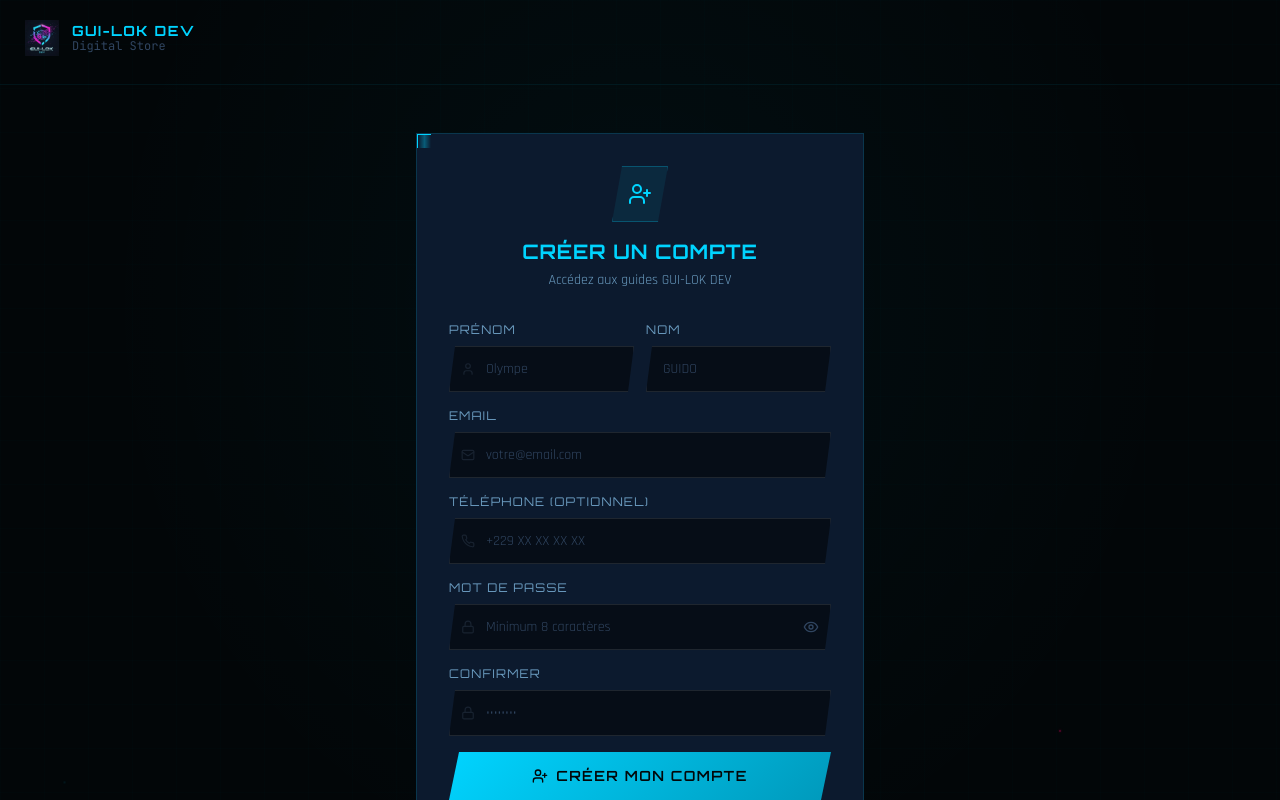
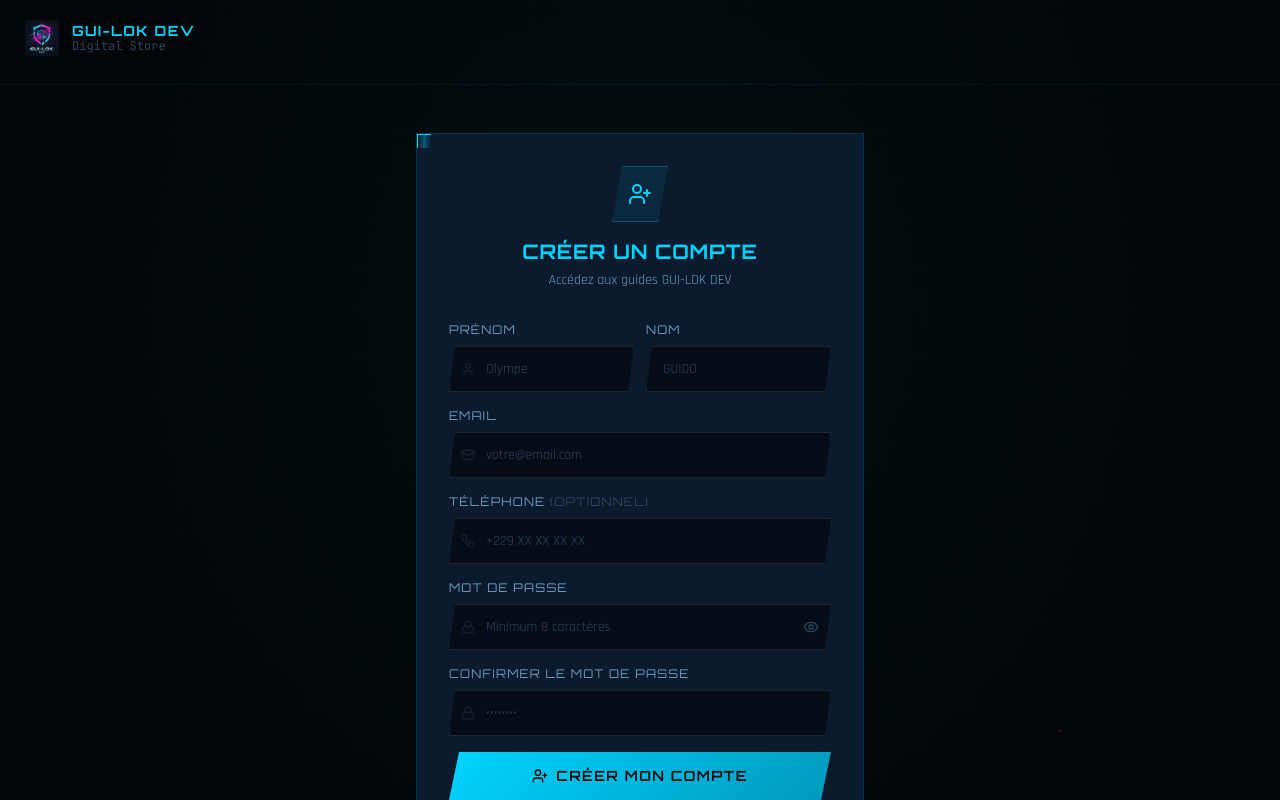
Before and after one commit to GNALO26/pack-selling, a Next.js app in the folder frontend/: page /register in a window 1280 px wide. Shown: the top 800 px of the page. Built offline with nearby package versions, Linux system fonts and the light colour scheme; no server answers.

Commit message:
correction frontend

```diff
--- a/frontend/app/(auth)/register/page.tsx
+++ b/frontend/app/(auth)/register/page.tsx
@@ -1,6 +1,7 @@
 'use client';
 import { useState } from 'react';
 import Link from 'next/link';
+import { useRouter } from 'next/navigation';
 import { useForm } from 'react-hook-form';
 import { zodResolver } from '@hookform/resolvers/zod';
 import { z } from 'zod';
@@ -8,6 +9,7 @@ import { motion } from 'framer-motion';
 import { Eye, EyeOff, UserPlus, Mail, Lock, User, Phone, CheckCircle } from 'lucide-react';
 import toast from 'react-hot-toast';
 import { authApi } from '@/lib/api';
+import { useAuthStore } from '@/lib/store';
 import { getErrorMessage } from '@/lib/utils';
 
 const schema = z.object({
@@ -21,6 +23,8 @@ const schema = z.object({
 type F = z.infer<typeof schema>;
 
 export default function RegisterPage() {
+  const router  = useRouter();
+  const setAuth = useAuthStore(s => s.setAuth);
   const [done, setDone]   = useState(false);
   const [email, setEmail] = useState('');
   const [show, setShow]   = useState(false);
@@ -28,8 +32,19 @@ export default function RegisterPage() {
 
   const onSubmit = async (data: F) => {
     try {
-      await authApi.register({ firstName:data.firstName, lastName:data.lastName, email:data.email, password:data.password, phone:data.phone });
-      setEmail(data.email); setDone(true);
+      const res = await authApi.register({
+        firstName: data.firstName, lastName: data.lastName,
+        email: data.email, password: data.password, phone: data.phone,
+      });
+      // Si le serveur retourne un token (SKIP_EMAIL_VERIFY=true) → connexion directe
+      if ((res.data as any).autoLogin && (res.data as any).token) {
+        setAuth((res.data as any).user, (res.data as any).token);
+        toast.success('Compte créé — Bienvenue !');
+        router.push('/dashboard');
+      } else {
+        setEmail(data.email);
+        setDone(true);
+      }
     } catch (err) { toast.error(getErrorMessage(err)); }
   };
 
@@ -80,19 +95,23 @@ export default function RegisterPage() {
             </div>
           </div>
 
-          {[
-            { key:'email',    type:'email',    icon:Mail,  ph:'votre@email.com',    label:'Email' },
-            { key:'phone',    type:'tel',      icon:Phone, ph:'+229 XX XX XX XX',   label:'Téléphone (optionnel)' },
-          ].map(({key,type,icon:Icon,ph,label})=>(
-            <div key={key}>
-              <label className="label text-xs">{label}</label>
-              <div className="relative">
-                <Icon className="absolute left-3 top-1/2 -translate-y-1/2 w-3.5 h-3.5" style={{color:'var(--text-3)'}}/>
-                <input {...register(key as any)} type={type} placeholder={ph} className={`input pl-9 text-sm ${(errors as any)[key]?'input-error':''}`}/>
-              </div>
-              {(errors as any)[key] && <p className="text-xs mt-1" style={{color:'var(--magenta)'}}>{(errors as any)[key]?.message}</p>}
+          <div>
+            <label className="label text-xs">Email</label>
+            <div className="relative">
+              <Mail className="absolute left-3 top-1/2 -translate-y-1/2 w-3.5 h-3.5" style={{color:'var(--text-3)'}}/>
+              <input {...register('email')} type="email" placeholder="votre@email.com"
+                className={`input pl-9 text-sm ${errors.email?'input-error':''}`}/>
             </div>
-          ))}
+            {errors.email && <p className="text-xs mt-1" style={{color:'var(--magenta)'}}>{errors.email.message}</p>}
+          </div>
+
+          <div>
+            <label className="label text-xs">Téléphone <span style={{color:'var(--text-3)'}}>(optionnel)</span></label>
+            <div className="relative">
+              <Phone className="absolute left-3 top-1/2 -translate-y-1/2 w-3.5 h-3.5" style={{color:'var(--text-3)'}}/>
+              <input {...register('phone')} type="tel" placeholder="+229 XX XX XX XX" className="input pl-9 text-sm"/>
+            </div>
+          </div>
 
           <div>
             <label className="label text-xs">Mot de passe</label>
@@ -108,7 +127,7 @@ export default function RegisterPage() {
           </div>
 
           <div>
-            <label className="label text-xs">Confirmer</label>
+            <label className="label text-xs">Confirmer le mot de passe</label>
             <div className="relative">
               <Lock className="absolute left-3 top-1/2 -translate-y-1/2 w-3.5 h-3.5" style={{color:'var(--text-3)'}}/>
               <input {...register('confirm')} type={show?'text':'password'} placeholder="••••••••"
@@ -118,7 +137,7 @@ export default function RegisterPage() {
           </div>
 
           <button type="submit" disabled={isSubmitting} className="btn-primary w-full py-3.5 justify-center mt-2">
-            {isSubmitting?<><div className="spinner"/>&nbsp;Création...</>:<><UserPlus className="w-4 h-4"/> CRÉER MON COMPTE</>}
+            {isSubmitting?<><div className="spinner"/>&nbsp;CRÉATION...</>:<><UserPlus className="w-4 h-4"/> CRÉER MON COMPTE</>}
           </button>
         </form>
 
```
Also changed, not shown: 2 other files (tests, documents, lock files or other folders).
